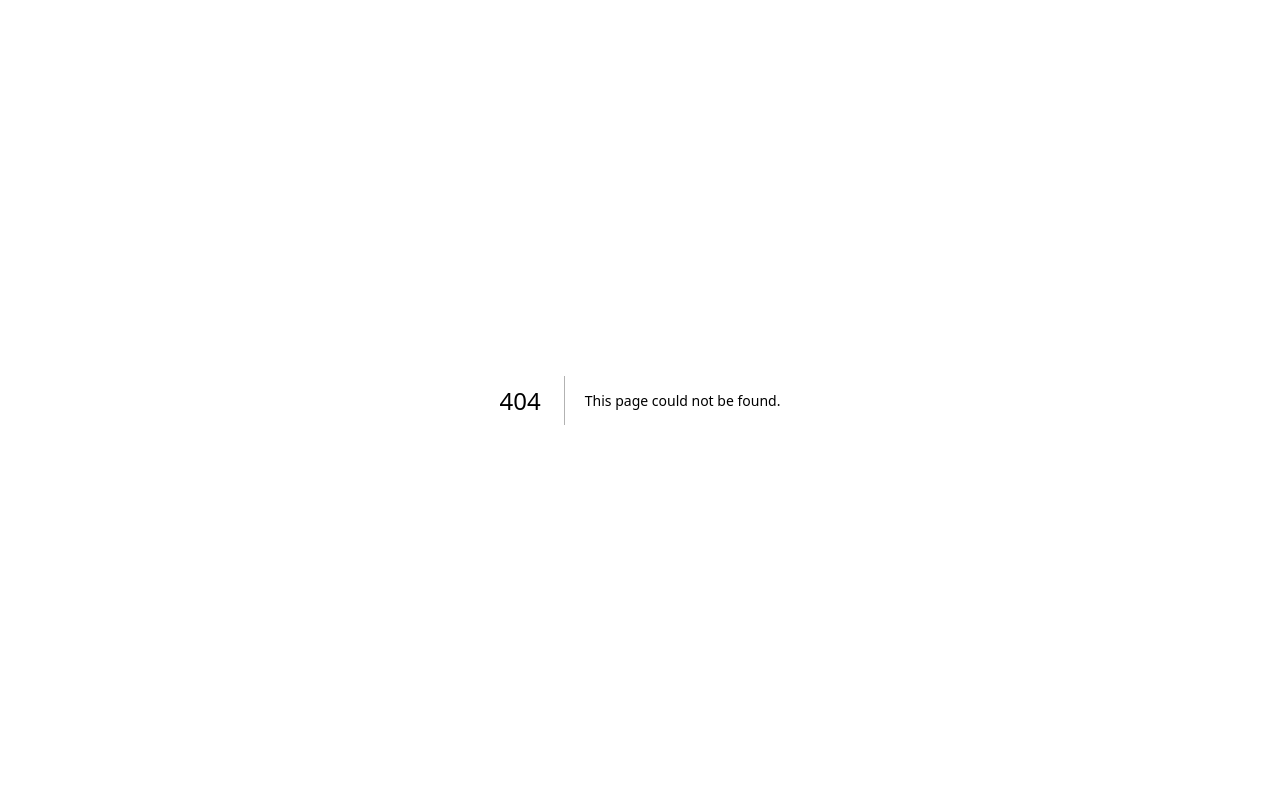
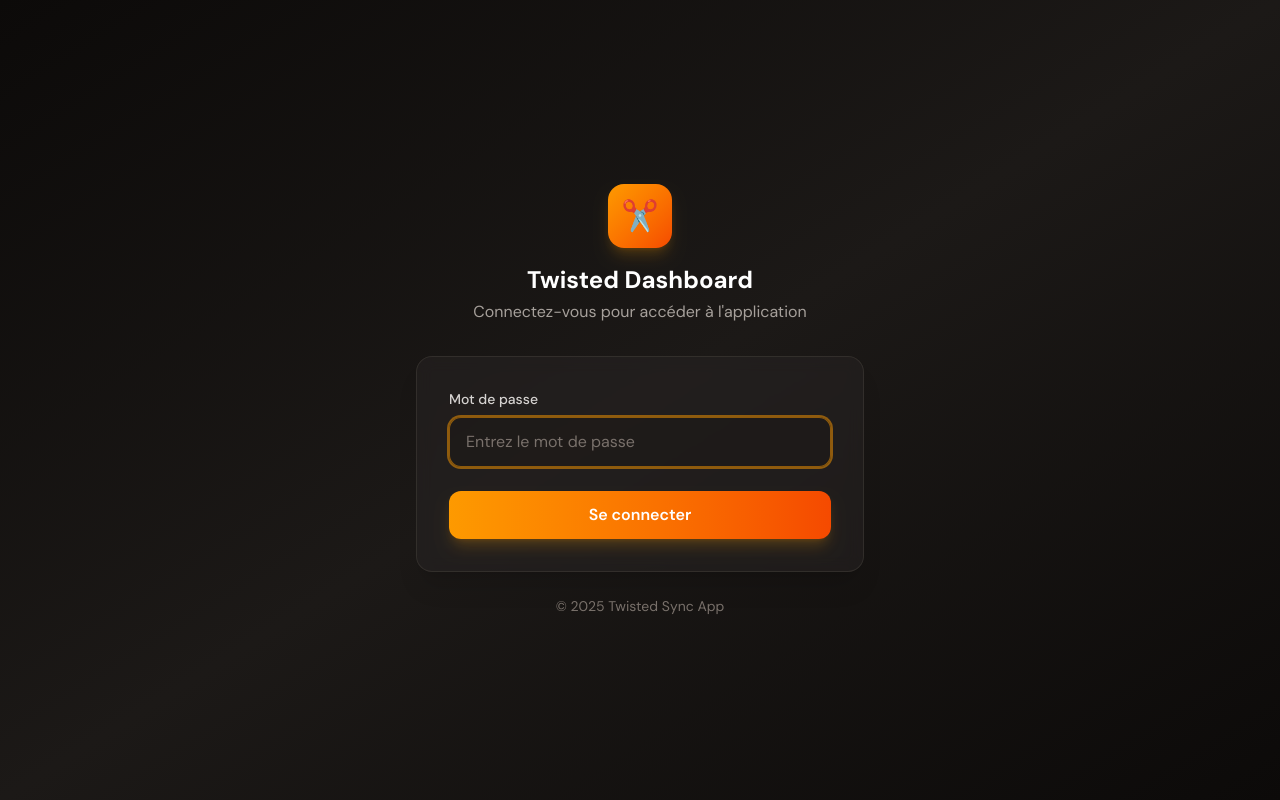
Before and after one commit to samuelabadie/twisted-sync-app, a Next.js app: page /login in a window 1280 px wide. Before the commit this address had no page. Built offline with nearby package versions, Linux system fonts and the light colour scheme.

Commit message:
feat: add login system + fix service deletion from type

```diff
--- /dev/null
+++ b/app/api/auth/login/route.ts
@@ -0,0 +1,36 @@
+import { NextRequest, NextResponse } from 'next/server'
+import { cookies } from 'next/headers'
+
+export async function POST(request: NextRequest) {
+  try {
+    const { password } = await request.json()
+
+    const correctPassword = process.env.APP_PASSWORD
+
+    if (!correctPassword) {
+      console.error('APP_PASSWORD not configured')
+      return NextResponse.json({ error: 'Configuration error' }, { status: 500 })
+    }
+
+    if (password === correctPassword) {
+      // Create a simple auth token (in production, use a proper JWT)
+      const token = Buffer.from(`twisted-auth-${Date.now()}`).toString('base64')
+
+      const cookieStore = await cookies()
+      cookieStore.set('auth-token', token, {
+        httpOnly: true,
+        secure: process.env.NODE_ENV === 'production',
+        sameSite: 'lax',
+        maxAge: 60 * 60 * 24 * 7, // 7 days
+        path: '/',
+      })
+
+      return NextResponse.json({ success: true })
+    } else {
+      return NextResponse.json({ error: 'Mot de passe incorrect' }, { status: 401 })
+    }
+  } catch (error) {
+    console.error('Login error:', error)
+    return NextResponse.json({ error: 'Erreur serveur' }, { status: 500 })
+  }
+}
--- /dev/null
+++ b/app/api/auth/logout/route.ts
@@ -0,0 +1,9 @@
+import { NextResponse } from 'next/server'
+import { cookies } from 'next/headers'
+
+export async function POST() {
+  const cookieStore = await cookies()
+  cookieStore.delete('auth-token')
+
+  return NextResponse.json({ success: true })
+}
--- /dev/null
+++ b/app/login/page.tsx
@@ -0,0 +1,99 @@
+'use client'
+
+import { useState } from 'react'
+import { useRouter } from 'next/navigation'
+
+export default function LoginPage() {
+  const [password, setPassword] = useState('')
+  const [error, setError] = useState('')
+  const [loading, setLoading] = useState(false)
+  const router = useRouter()
+
+  const handleSubmit = async (e: React.FormEvent) => {
+    e.preventDefault()
+    setError('')
+    setLoading(true)
+
+    try {
+      const res = await fetch('/api/auth/login', {
+        method: 'POST',
+        headers: { 'Content-Type': 'application/json' },
+        body: JSON.stringify({ password }),
+      })
+
+      if (res.ok) {
+        router.push('/')
+        router.refresh()
+      } else {
+        const data = await res.json()
+        setError(data.error || 'Mot de passe incorrect')
+      }
+    } catch {
+      setError('Erreur de connexion')
+    } finally {
+      setLoading(false)
+    }
+  }
+
+  return (
+    <div className="min-h-screen bg-gradient-to-br from-stone-950 via-stone-900 to-stone-950 flex items-center justify-center p-4">
+      <div className="w-full max-w-md">
+        {/* Logo / Title */}
+        <div className="text-center mb-8">
+          <div className="inline-flex items-center justify-center w-16 h-16 bg-gradient-to-br from-amber-500 to-orange-600 rounded-2xl mb-4 shadow-lg shadow-amber-500/20">
+            <span className="text-3xl">✂️</span>
+          </div>
+          <h1 className="text-2xl font-bold text-white">Twisted Dashboard</h1>
+          <p className="text-stone-400 mt-1">Connectez-vous pour accéder à l'application</p>
+        </div>
+
+        {/* Login Form */}
+        <form onSubmit={handleSubmit} className="bg-stone-800/50 backdrop-blur border border-stone-700/50 rounded-2xl p-8 shadow-xl">
+          <div className="mb-6">
+            <label htmlFor="password" className="block text-sm font-medium text-stone-300 mb-2">
+              Mot de passe
+            </label>
+            <input
+              type="password"
+              id="password"
+              value={password}
+              onChange={(e) => setPassword(e.target.value)}
+              placeholder="Entrez le mot de passe"
+              className="w-full px-4 py-3 bg-stone-900/50 border border-stone-600/50 rounded-xl text-white placeholder-stone-500 focus:outline-none focus:ring-2 focus:ring-amber-500/50 focus:border-amber-500/50 transition-all"
+              required
+              autoFocus
+            />
+          </div>
+
+          {error && (
+            <div className="mb-4 p-3 bg-red-500/10 border border-red-500/30 rounded-lg text-red-400 text-sm">
+              {error}
+            </div>
+          )}
+
+          <button
+            type="submit"
+            disabled={loading}
+            className="w-full py-3 px-4 bg-gradient-to-r from-amber-500 to-orange-600 text-white font-semibold rounded-xl hover:from-amber-600 hover:to-orange-700 focus:outline-none focus:ring-2 focus:ring-amber-500/50 disabled:opacity-50 disabled:cursor-not-allowed transition-all shadow-lg shadow-amber-500/20"
+          >
+            {loading ? (
+              <span className="flex items-center justify-center gap-2">
+                <svg className="animate-spin h-5 w-5" viewBox="0 0 24 24">
+                  <circle className="opacity-25" cx="12" cy="12" r="10" stroke="currentColor" strokeWidth="4" fill="none" />
+                  <path className="opacity-75" fill="currentColor" d="M4 12a8 8 0 018-8V0C5.373 0 0 5.373 0 12h4zm2 5.291A7.962 7.962 0 014 12H0c0 3.042 1.135 5.824 3 7.938l3-2.647z" />
+                </svg>
+                Connexion...
+              </span>
+            ) : (
+              'Se connecter'
+            )}
+          </button>
+        </form>
+
+        <p className="text-center text-stone-500 text-sm mt-6">
+          © {new Date().getFullYear()} Twisted Sync App
+        </p>
+      </div>
+    </div>
+  )
+}
--- a/app/page.tsx
+++ b/app/page.tsx
@@ -2,6 +2,7 @@
 
 import { useState, useEffect } from 'react'
 import Link from 'next/link'
+import { useRouter } from 'next/navigation'
 
 interface Service {
   rowIndex: number
@@ -40,6 +41,7 @@ interface ServiceType {
 }
 
 export default function Dashboard() {
+  const router = useRouter()
   const [services, setServices] = useState<GroupedService[]>([])
   const [serviceTypes, setServiceTypes] = useState<ServiceType[]>([])
   const [loading, setLoading] = useState(true)
@@ -53,6 +55,12 @@ export default function Dashboard() {
   const [syncResult, setSyncResult] = useState<any>(null)
   const [editingType, setEditingType] = useState<{ serviceName: string; webflowId: string; currentTypeId: string } | null>(null)
   const [updatingType, setUpdatingType] = useState(false)
+
+  async function handleLogout() {
+    await fetch('/api/auth/logout', { method: 'POST' })
+    router.push('/login')
+    router.refresh()
+  }
 
   useEffect(() => {
     loadServices()
@@ -229,6 +237,13 @@ export default function Dashboard() {
               >
                 <span>➕</span>
                 Nouveau service
+              </button>
+              <button
+                onClick={handleLogout}
+                className="px-4 py-3 bg-stone-800 hover:bg-red-900/50 text-stone-400 hover:text-red-400 font-medium rounded-xl transition-all duration-300 border border-stone-700 hover:border-red-800"
+                title="Déconnexion"
+              >
+                🚪
               </button>
             </div>
           </div>
--- a/app/service-types/page.tsx
+++ b/app/service-types/page.tsx
@@ -2,6 +2,7 @@
 
 import { useState, useEffect } from 'react'
 import Link from 'next/link'
+import { useRouter } from 'next/navigation'
 
 interface ServiceType {
   id: string
@@ -17,6 +18,7 @@ interface Category {
 }
 
 export default function ServiceTypesPage() {
+  const router = useRouter()
   const [serviceTypes, setServiceTypes] = useState<ServiceType[]>([])
   const [categories, setCategories] = useState<Category[]>([])
   const [loading, setLoading] = useState(true)
@@ -25,6 +27,12 @@ export default function ServiceTypesPage() {
   const [newType, setNewType] = useState({ name: '', categoryIds: [] as string[] })
   const [adding, setAdding] = useState(false)
   const [deleting, setDeleting] = useState<string | null>(null)
+
+  async function handleLogout() {
+    await fetch('/api/auth/logout', { method: 'POST' })
+    router.push('/login')
+    router.refresh()
+  }
 
   useEffect(() => {
     loadData()
@@ -118,6 +126,7 @@ export default function ServiceTypesPage() {
                 <p className="text-sm text-stone-400">Gérer les catégories de coiffures</p>
               </div>
             </div>
+            <div className="flex items-center gap-3">
               <button
                 onClick={() => setShowAddForm(true)}
                 className="px-6 py-3 bg-gradient-to-r from-amber-600 to-amber-700 hover:from-amber-500 hover:to-amber-600 text-white font-semibold rounded-xl transition-all duration-300 shadow-lg hover:shadow-amber-500/25 hover:-translate-y-0.5 flex items-center gap-2"
@@ -125,6 +134,14 @@ export default function ServiceTypesPage() {
                 <span>➕</span>
                 Nouveau type
               </button>
+              <button
+                onClick={handleLogout}
+                className="px-4 py-3 bg-stone-800 hover:bg-red-900/50 text-stone-400 hover:text-red-400 font-medium rounded-xl transition-all duration-300 border border-stone-700 hover:border-red-800"
+                title="Déconnexion"
+              >
+                🚪
+              </button>
+            </div>
           </div>
         </div>
       </header>
--- /dev/null
+++ b/middleware.ts
@@ -0,0 +1,63 @@
+import { NextResponse } from 'next/server'
+import type { NextRequest } from 'next/server'
+
+// Pages that don't require authentication
+const publicPaths = ['/login', '/api/auth/login']
+
+// API routes that need protection (webhooks should remain public)
+const protectedApiPaths = [
+  '/api/services',
+  '/api/service-types',
+  '/api/sync',
+]
+
+export function middleware(request: NextRequest) {
+  const { pathname } = request.nextUrl
+
+  // Allow public paths
+  if (publicPaths.some(path => pathname.startsWith(path))) {
+    return NextResponse.next()
+  }
+
+  // Allow webhooks (they have their own security)
+  if (pathname.includes('webhook')) {
+    return NextResponse.next()
+  }
+
+  // Allow cleanup cron job
+  if (pathname === '/api/cleanup-payments') {
+    return NextResponse.next()
+  }
+
+  // Check authentication for protected pages and APIs
+  const authToken = request.cookies.get('auth-token')?.value
+
+  const isProtectedApi = protectedApiPaths.some(path => pathname.startsWith(path))
+  const isPage = !pathname.startsWith('/api/')
+
+  if ((isPage || isProtectedApi) && !authToken) {
+    // For API routes, return 401
+    if (pathname.startsWith('/api/')) {
+      return NextResponse.json({ error: 'Non autorisé' }, { status: 401 })
+    }
+
+    // For pages, redirect to login
+    const loginUrl = new URL('/login', request.url)
+    return NextResponse.redirect(loginUrl)
+  }
+
+  return NextResponse.next()
+}
+
+export const config = {
+  matcher: [
+    /*
+     * Match all request paths except:
+     * - _next/static (static files)
+     * - _next/image (image optimization files)
+     * - favicon.ico (favicon file)
+     * - public files (public folder)
+     */
+    '/((?!_next/static|_next/image|favicon.ico|.*\\.png$|.*\\.jpg$|.*\\.svg$).*)',
+  ],
+}
```
Lines whose indentation alone changed are shown as unchanged.
